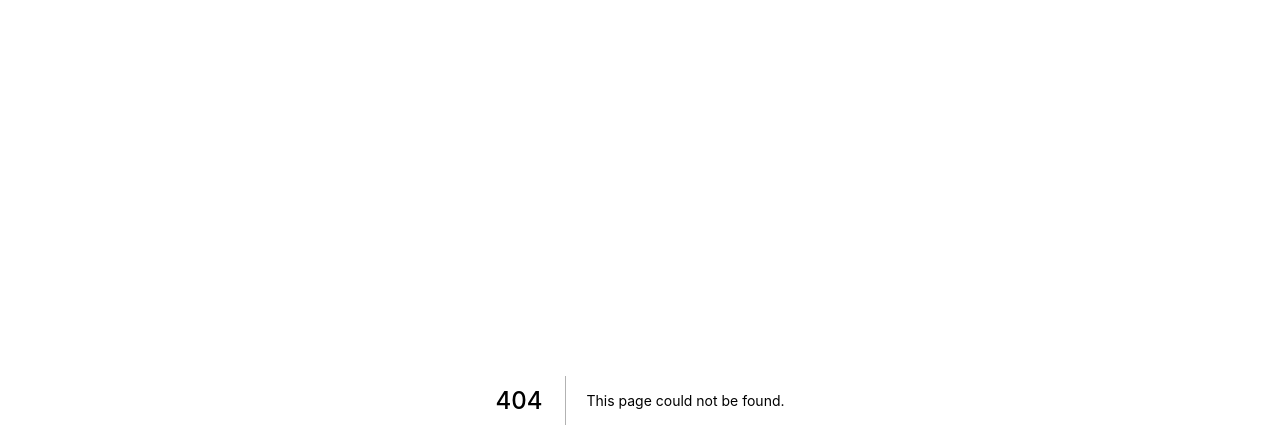
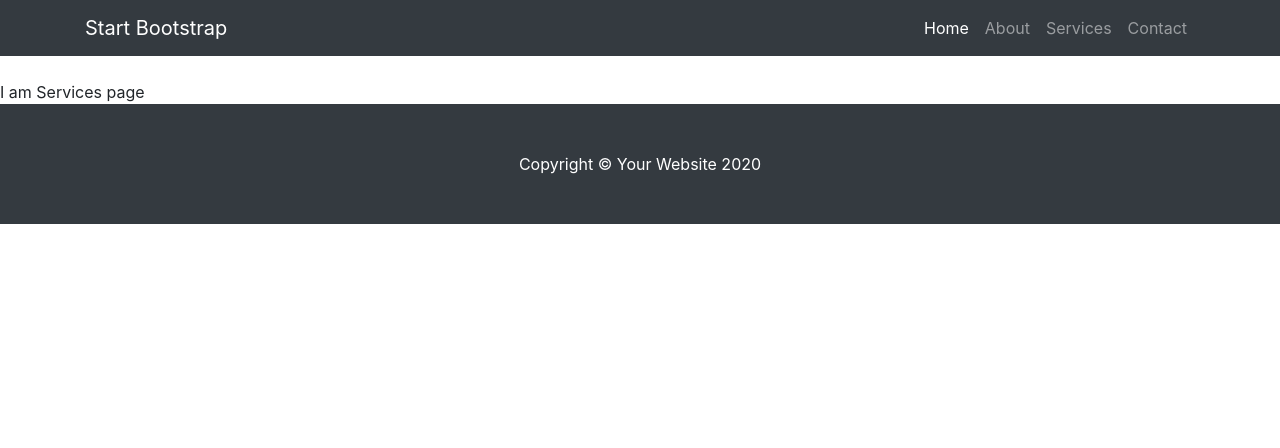
Before and after one commit to Muhammadmudassarakram/Individual_Project, a Next.js app: page /services in a window 1280 px wide. Before the commit this address had no page. Shown: the top 448 px of the page. Built offline with nearby package versions, Linux system fonts and the light colour scheme.

Commit message:
Promise exception handling &_app.js container impl& addition of pages

```diff
--- a/components/navebar.js
+++ b/components/navebar.js
@@ -1,3 +1,5 @@
+import Link from 'next/link';
+
 const Navbar = ()=>{
     return(
         <div>
@@ -10,18 +12,29 @@ const Navbar = ()=>{
         <div className="collapse navbar-collapse" id="navbarResponsive">
             <ul className="navbar-nav ml-auto">
             <li className="nav-item active">
-                <a className="nav-link" href="#">Home
+            <Link href='/'>
+                <a className="nav-link" >Home
                 <span className="sr-only">(current)</span>
                 </a>
+                </Link>
             </li>
+
             <li className="nav-item">
-                <a className="nav-link" href="#">About</a>
+            <Link href='/about'>
+                <a className="nav-link" >About</a>
+                </Link>
             </li>
+
             <li className="nav-item">
-                <a className="nav-link" href="#">Services</a>
+                <Link href='/services'>
+                <a className="nav-link" >Services</a>
+                </Link>
             </li>
+
             <li className="nav-item">
-                <a className="nav-link" href="#">Contact</a>
+                <Link href='/about'>
+                <a className="nav-link" >Contact</a>
+                </Link>
             </li>
             </ul>
         </div>
--- /dev/null
+++ b/pages/_app.js
@@ -0,0 +1,36 @@
+import App from 'next/app';
+import Head from 'next/head';
+import Navbar from '../components/navebar';
+import Footer from '../components/footer';
+
+class RecipeApp extends App {
+
+    render(){
+        const {Component} = this.props;
+return(
+<div>
+ <Head>
+    <title>Home</title>
+    <link rel="stylesheet" href="https://stackpath.bootstrapcdn.com/bootstrap/4.3.1/css/bootstrap.min.css" integrity="sha384-ggOyR0iXCbMQv3Xipma34MD+dH/1fQ784/j6cY/iJTQUOhcWr7x9JvoRxT2MZw1T" crossOrigin="anonymous" />
+    <script src="https://code.jquery.com/jquery-3.3.1.slim.min.js" integrity="sha384-q8i/X+965DzO0rT7abK41JStQIAqVgRVzpbzo5smXKp4YfRvH+8abtTE1Pi6jizo" crossOrigin="anonymous"></script>
+    <script src="https://cdnjs.cloudflare.com/ajax/libs/popper.js/1.14.7/umd/popper.min.js" integrity="sha384-UO2eT0CpHqdSJQ6hJty5KVphtPhzWj9WO1clHTMGa3JDZwrnQq4sF86dIHNDz0W1" crossOrigin="anonymous"></script>
+    <script src="https://stackpath.bootstrapcdn.com/bootstrap/4.3.1/js/bootstrap.min.js" integrity="sha384-JjSmVgyd0p3pXB1rRibZUAYoIIy6OrQ6VrjIEaFf/nJGzIxFDsf4x0xIM+B07jRM" crossOrigin="anonymous"></script>
+ </Head>
+  <Navbar/>
+  <div className="base-page">
+ <Component />
+ </div>
+ <Footer/>
+  <style jsx>
+    {`
+    .base-page{
+      padding-top:80px;
+    }
+    `}
+  </style>
+</div>
+
+)
+}
+}
+export default RecipeApp;
--- /dev/null
+++ b/pages/contact.js
@@ -0,0 +1,5 @@
+import Services from "./services"
+
+const Contact = ()=><div>Contact Page</div>
+
+export default Contact;
--- a/pages/index.js
+++ b/pages/index.js
@@ -1,63 +1,57 @@
 import React,{useState , useEffect} from 'react';
-import Head from 'next/head';
-import Navbar from '../components/navebar';
 import SideMenue from '../components/sideManue';
 import Carousel from '../components/carousel';
 import RecipeList from '../components/RecipeList';
-import Footer from '../components/footer';
 import {getRecipes} from '../actions';
 
 class Home extends React.Component
 {
-  state = {
-    recipes : []
+  constructor(props){
+  super(props)
+  this.state = {
+    recipes : [],
+    errorMessage:''
   }
-
- async componentDidMount (){
-  const resMovies = await getRecipes()
-  this.setState({recipes:resMovies})
+  }
+  componentDidMount(){
+    getRecipes()
+           .then((recipes)=>{
+             this.setState({recipes : recipes})
+           }
+           )
+           .catch((error)=>{
+             this.setState({errorMessage:error})
+             }
+            )
   }
 
 render()
 {
   //const {recipes} = this.state; //or  const recipes = this.state.recipes; then remove this.state
+  const {recipes , errorMessage } = this.state;
   return(
       <div>
-    <Head>
-      <title>Home</title>
-      <link rel="stylesheet" href="https://stackpath.bootstrapcdn.com/bootstrap/4.3.1/css/bootstrap.min.css" integrity="sha384-ggOyR0iXCbMQv3Xipma34MD+dH/1fQ784/j6cY/iJTQUOhcWr7x9JvoRxT2MZw1T" crossorigin="anonymous" />
-      <script src="https://code.jquery.com/jquery-3.3.1.slim.min.js" integrity="sha384-q8i/X+965DzO0rT7abK41JStQIAqVgRVzpbzo5smXKp4YfRvH+8abtTE1Pi6jizo" crossOrigin="anonymous"></script>
-      <script src="https://cdnjs.cloudflare.com/ajax/libs/popper.js/1.14.7/umd/popper.min.js" integrity="sha384-UO2eT0CpHqdSJQ6hJty5KVphtPhzWj9WO1clHTMGa3JDZwrnQq4sF86dIHNDz0W1" crossOrigin="anonymous"></script>
-      <script src="https://stackpath.bootstrapcdn.com/bootstrap/4.3.1/js/bootstrap.min.js" integrity="sha384-JjSmVgyd0p3pXB1rRibZUAYoIIy6OrQ6VrjIEaFf/nJGzIxFDsf4x0xIM+B07jRM" crossOrigin="anonymous"></script>
-    </Head>
-
-    <Navbar/>
         <div className="home-page">
         <div className="container">
-
           <div className="row">
           <div className="col-lg-3">
             <SideMenue appName="My Recipe List"/>
           </div>
           <div className="col-lg-9">
             <Carousel/>
-        <div className="row">
-          <RecipeList recipesData = {this.state.recipes}/>
+
+            {{recipes}?  <div className="row">
+            <RecipeList recipesData = {recipes}/>
+            </div> : (<div className="alert alert-danger" role="alert">
+              {errorMessage}
+            </div>)}
+
             </div>
           </div>
         </div>
       </div>
     </div>
-  <Footer/>
-  <style jsx>
-    {`
-    .home-page{
-      padding-top:50px;
-    }
-    `}
-  </style>
 
-  </div>
 )
 }
   }
--- /dev/null
+++ b/pages/services.js
@@ -0,0 +1,5 @@
+const Services = ()=>{
+    return <div>I am Services page</div>
+}
+
+export default Services;
```
Also changed, not shown: actions/index.js (+7 -4 lines). Lines whose indentation alone changed are shown as unchanged.
